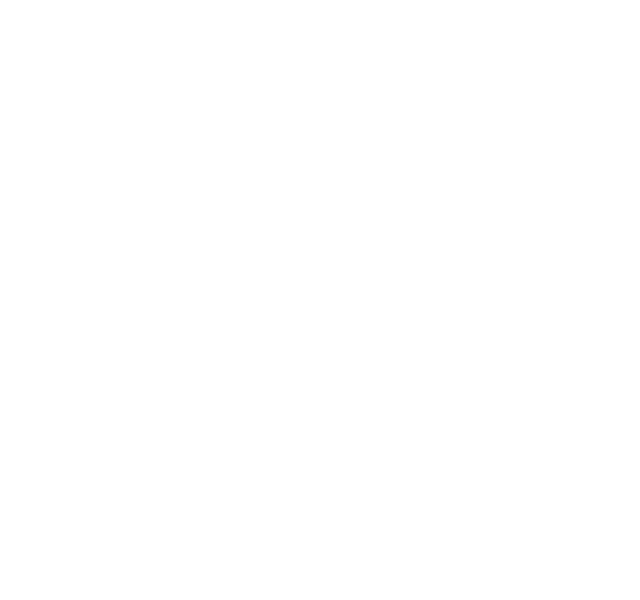
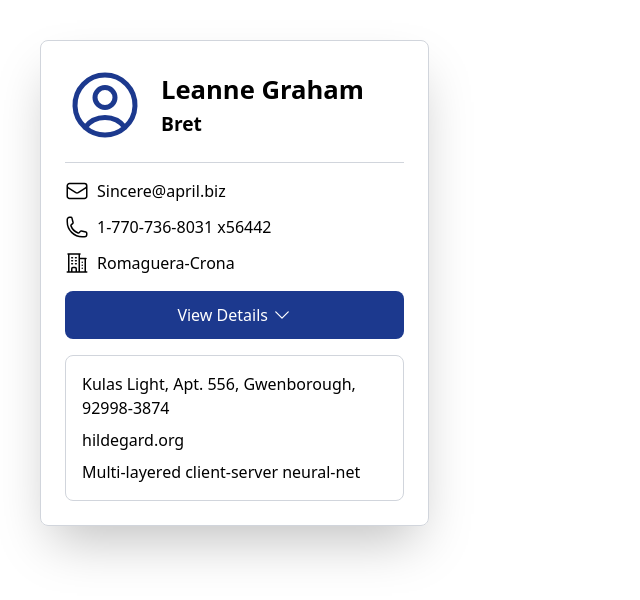
Before and after one commit to devrathul/UserDirectory, a plain HTML site: page index.html in a window 1280 px wide. Shown: the whole page, without its empty margins (0-640 px from the left). Drawn offline with nearby package versions, Linux system fonts and the light colour scheme.

Commit message:
user details card ui generated

```diff
--- a/index.html
+++ b/index.html
@@ -1,13 +1,74 @@
 <!DOCTYPE html>
 <html lang="en">
+
 <head>
     <meta charset="UTF-8">
     <meta name="viewport" content="width=device-width, initial-scale=1.0">
     <title>User Directory</title>
     <script src="https://cdn.jsdelivr.net/npm/@tailwindcss/browser@4"></script>
 </head>
+
 <body>
+    <div class="w-full p-10">
+        <div class="grid sm:grid-cols-1 md:grid-cols-2 lg:grid-cols-3 gap-4">
+            <div class="flex flex-col gap-4 border border-gray-300 rounded-lg p-6 shadow-2xl">
+                <div class="flex gap-4">
+                    <span class="userimg rounded-full">
+                        <svg xmlns="http://www.w3.org/2000/svg" fill="none" viewBox="0 0 24 24" stroke-width="1.5"
+                            stroke="#1c398e" class="size-20">
+                            <path stroke-linecap="round" stroke-linejoin="round"
+                                d="M17.982 18.725A7.488 7.488 0 0 0 12 15.75a7.488 7.488 0 0 0-5.982 2.975m11.963 0a9 9 0 1 0-11.963 0m11.963 0A8.966 8.966 0 0 1 12 21a8.966 8.966 0 0 1-5.982-2.275M15 9.75a3 3 0 1 1-6 0 3 3 0 0 1 6 0Z" />
+                        </svg>
+                    </span>
+                    <span class="flex flex-col items-start justify-center">
+                        <h2 class="font-bold text-[1.6rem]">Leanne Graham</h2>
+                        <h3 class="font-semibold text-[1.2rem]">Bret</h3>
+                    </span>
+                </div>
+                <div class="border-b border-gray-300 leading-[1px]">&nbsp</div>
+                <ul class="grid grid-row-3 gap-3">
+                    <li class="flex gap-2">
+                        <svg xmlns="http://www.w3.org/2000/svg" fill="none" viewBox="0 0 24 24" stroke-width="1.5"
+                            stroke="currentColor" class="size-6">
+                            <path stroke-linecap="round" stroke-linejoin="round"
+                                d="M21.75 6.75v10.5a2.25 2.25 0 0 1-2.25 2.25h-15a2.25 2.25 0 0 1-2.25-2.25V6.75m19.5 0A2.25 2.25 0 0 0 19.5 4.5h-15a2.25 2.25 0 0 0-2.25 2.25m19.5 0v.243a2.25 2.25 0 0 1-1.07 1.916l-7.5 4.615a2.25 2.25 0 0 1-2.36 0L3.32 8.91a2.25 2.25 0 0 1-1.07-1.916V6.75" />
+                        </svg>
+                        <span> Sincere@april.biz </span>
+                    </li>
+                    <li class="flex gap-2">
+                        <svg xmlns="http://www.w3.org/2000/svg" fill="none" viewBox="0 0 24 24" stroke-width="1.5"
+                            stroke="currentColor" class="size-6">
+                            <path stroke-linecap="round" stroke-linejoin="round"
+                                d="M2.25 6.75c0 8.284 6.716 15 15 15h2.25a2.25 2.25 0 0 0 2.25-2.25v-1.372c0-.516-.351-.966-.852-1.091l-4.423-1.106c-.44-.11-.902.055-1.173.417l-.97 1.293c-.282.376-.769.542-1.21.38a12.035 12.035 0 0 1-7.143-7.143c-.162-.441.004-.928.38-1.21l1.293-.97c.363-.271.527-.734.417-1.173L6.963 3.102a1.125 1.125 0 0 0-1.091-.852H4.5A2.25 2.25 0 0 0 2.25 4.5v2.25Z" />
+                        </svg>
+                        <span> 1-770-736-8031 x56442</span>
+                    </li>
+                    <li class="flex gap-2">
+                        <svg xmlns="http://www.w3.org/2000/svg" fill="none" viewBox="0 0 24 24" stroke-width="1.5"
+                            stroke="currentColor" class="size-6">
+                            <path stroke-linecap="round" stroke-linejoin="round"
+                                d="M2.25 21h19.5m-18-18v18m10.5-18v18m6-13.5V21M6.75 6.75h.75m-.75 3h.75m-.75 3h.75m3-6h.75m-.75 3h.75m-.75 3h.75M6.75 21v-3.375c0-.621.504-1.125 1.125-1.125h2.25c.621 0 1.125.504 1.125 1.125V21M3 3h12m-.75 4.5H21m-3.75 3.75h.008v.008h-.008v-.008Zm0 3h.008v.008h-.008v-.008Zm0 3h.008v.008h-.008v-.008Z" />
+                        </svg>
+                        <span>Romaguera-Crona</span>
+                    </li>
+                </ul>
+                <button type="button" class="w-full p-3 bg-blue-900 text-white rounded-lg flex gap-1 justify-center items-center">
+                    <span>View Details</span>
+                    <svg xmlns="http://www.w3.org/2000/svg" fill="none" viewBox="0 0 24 24" stroke-width="1.5"
+                        stroke="currentColor" class="size-5">
+                        <path stroke-linecap="round" stroke-linejoin="round" d="m19.5 8.25-7.5 7.5-7.5-7.5" />
+                    </svg>
 
+                </button>
+                <ul class="border border-gray-300 p-4 rounded-lg flex flex-col gap-2">
+                    <li>Kulas Light, Apt. 556, Gwenborough, 92998-3874</li>
+                    <li>hildegard.org</li>
+                    <li>Multi-layered client-server neural-net</li>
+                </ul>
+            </div>
+        </div>
+    </div>
     <script src="./js/script.js"></script>
 </body>
+
 </html>
```
